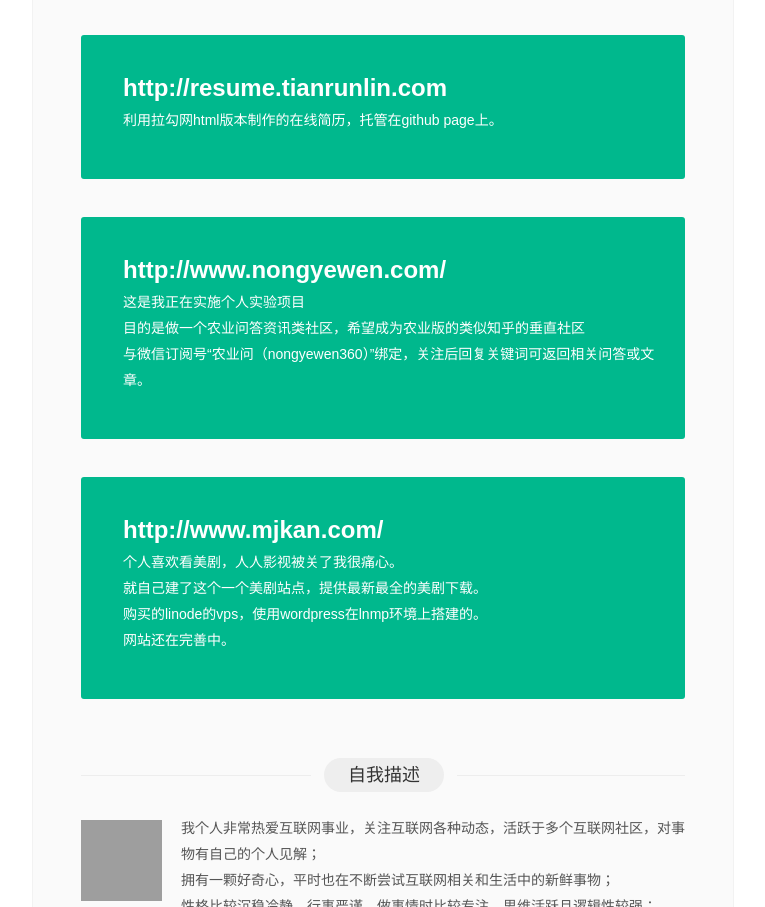
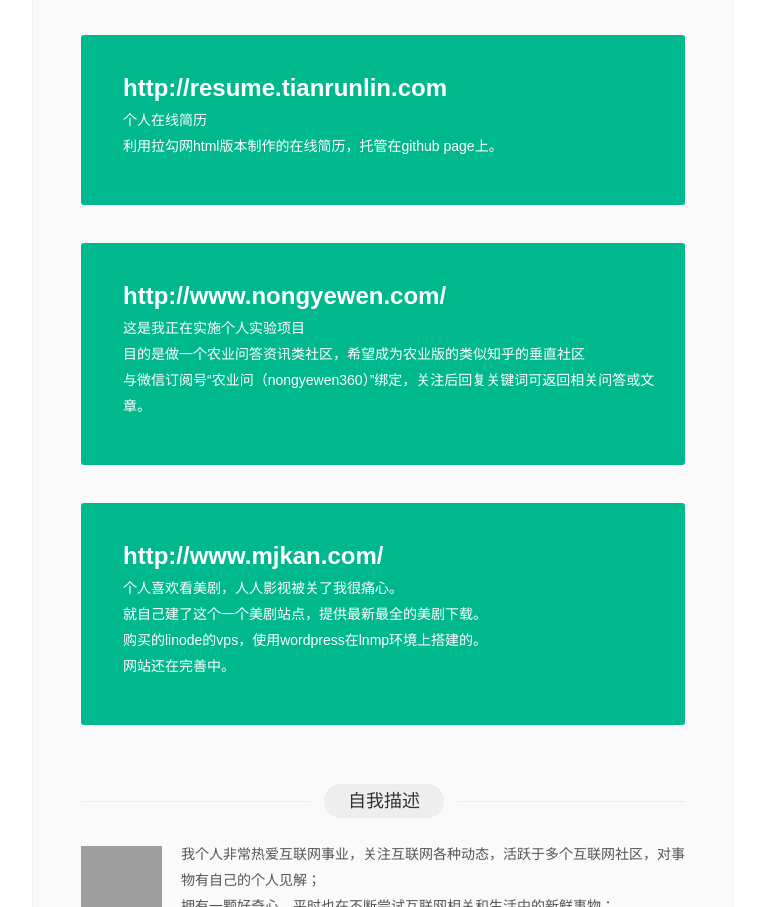
Before and after one commit to tianrunlin/tianresume.github.io, a plain HTML site: page index.html in a window 1280 px wide. Shown: the part 1460-2367 px from the top of the page, without its empty margins (257-1022 px from the left). Drawn offline with Linux system fonts and the light colour scheme; grey boxes are pictures that could not be loaded.

Commit message:
Update index.html

```diff
--- a/index.html
+++ b/index.html
@@ -576,7 +576,7 @@ content:"...";
 										<div class="mr_self_site">
                                             <a class="mr_self_sitelink" href="http://resume.tianrunlin.com" target="_blank">http://resume.tianrunlin.com</a>
 										</div>
-										<div class="mr_wo_preview olpf"><p>利用拉勾网html版本制作的在线简历，托管在github page上。</p></div>
+										<div class="mr_wo_preview olpf"><p>个人在线简历</p><p>利用拉勾网html版本制作的在线简历，托管在github page上。</p></div>
 									</div>
 								</div>
 								<div class="mr_work_online">
```
